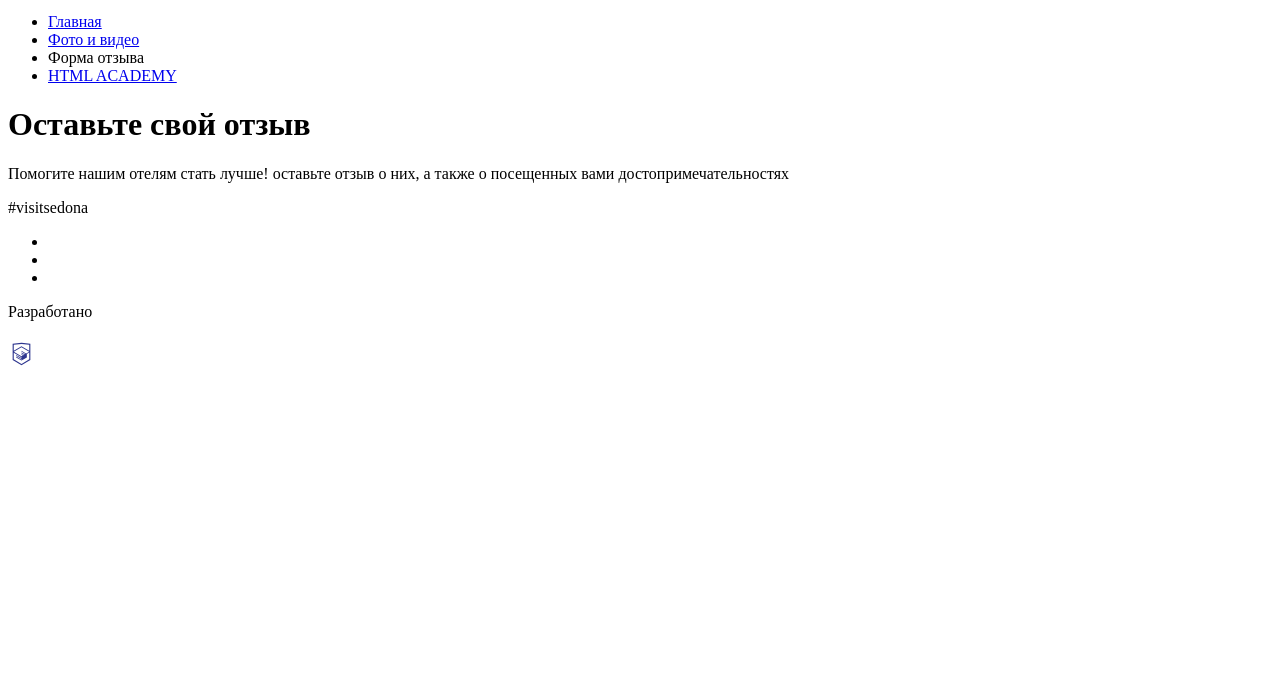
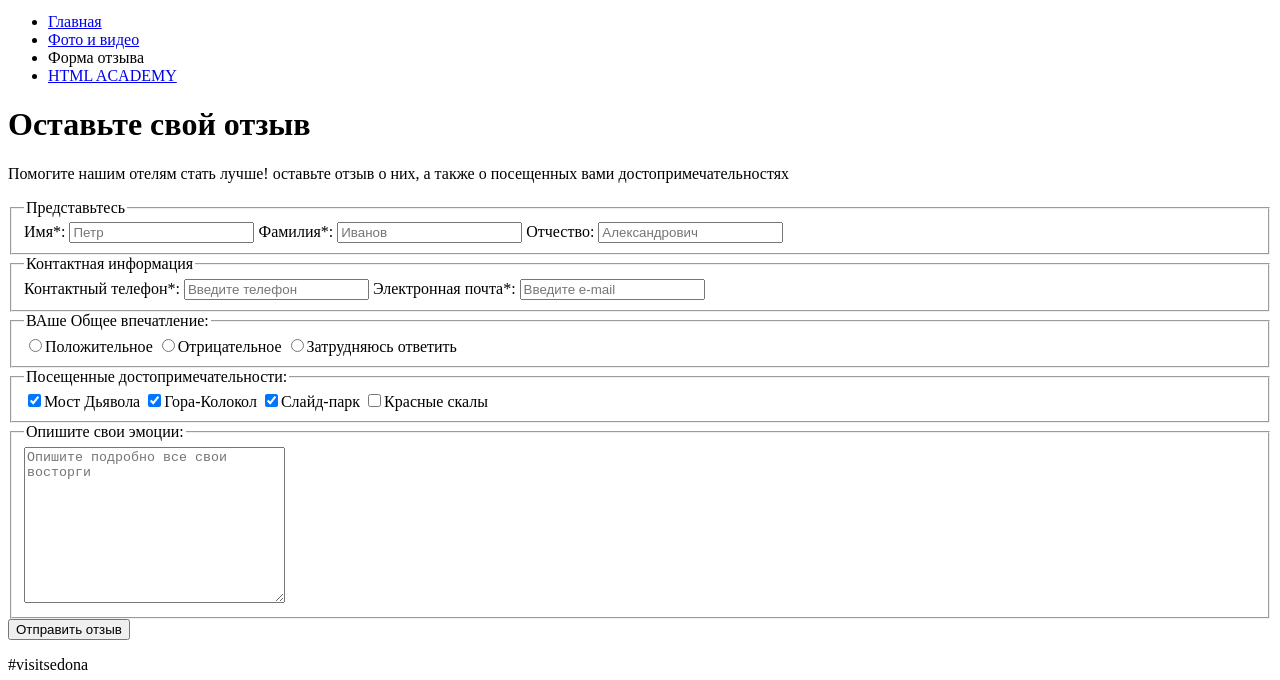
Before and after one commit to leks1791/sedona, a website: page source/form.html in a window 1280 px wide. Shown: the part 120-800 px from the top of the page. Drawn offline with Linux system fonts and the light colour scheme.

Commit message:
верстка файла form.html

```diff
--- a/source/form.html
+++ b/source/form.html
@@ -31,8 +31,54 @@
     <p class="main__desc">Помогите нашим отелям стать лучше! оставьте отзыв о них, а также о посещенных вами
       достопримечательностях</p>
 
-    <form action="#">
+    <form action="https://echo.htmlacademy.ru/courses" method="post">
 
+      <fieldset>
+        <legend>Представьтесь</legend>
+        <label for="first-name">Имя*:</label>
+        <input type="text" name="first-name" placeholder="Петр">
+        <label for="last-name">Фамилия*:</label>
+        <input type="text" name="last-name" placeholder="Иванов">
+        <label for="middle-name">Отчество:</label>
+        <input type="text" name="middle-name" placeholder="Александрович">
+      </fieldset>
+
+      <fieldset>
+        <legend>Контактная информация</legend>
+        <label for="phone">Контактный телефон*:</label>
+        <input type="tel" name="phone" placeholder="Введите телефон">
+        <label for="email">Электронная почта*:</label>
+        <input type="email" name="email" placeholder="Введите e-mail">
+      </fieldset>
+
+      <fieldset>
+        <legend>ВАше Общее впечатление:</legend>
+        <label>
+          <input type="radio" name="impression" value="positive">Положительное
+        </label>
+        <label>
+          <input type="radio" name="impression" value="negative">Отрицательное
+        </label>
+        <label>
+          <input type="radio" name="impression" value="difficult-to-answer">Затрудняюсь ответить
+        </label>
+      </fieldset>
+
+      <fieldset>
+        <legend>Посещенные достопримечательности:</legend>
+        <label><input type="checkbox" name="devils-bridge" id="devils-bridge" checked>Мост Дьявола</label>
+        <label><input type="checkbox" name="mount-bell" id="mount-bell" checked>Гора-Колокол</label>
+        <label><input type="checkbox" name="slide-park" id="slide-park" checked>Слайд-парк</label>
+        <label><input type="checkbox" name="red-rocks" id="red-rocks">Красные скалы</label>
+      </fieldset>
+
+      <fieldset>
+        <legend>Опишите свои эмоции:</legend>
+        <textarea name="describe-delight" cols="30" rows="10"
+          placeholder="Опишите подробно все свои восторги "></textarea>
+      </fieldset>
+
+      <button class="button" type="submit">Отправить отзыв</button>
     </form>
 
   </main>
```
